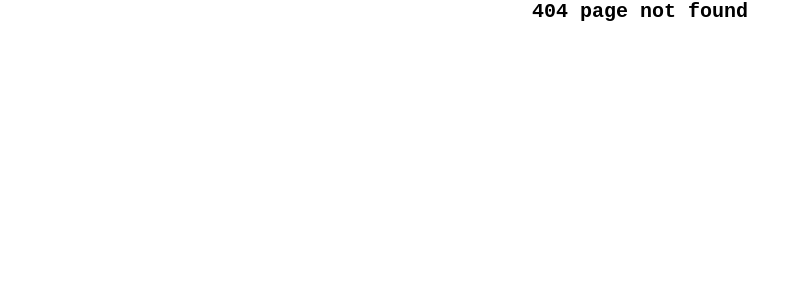
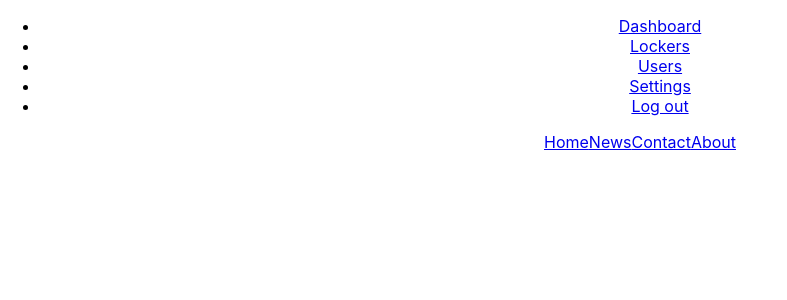
Before and after one commit to b-locker/web, a React (Create React App) app in the folder b-locker-web/: page /dashboard in a window 1280 px wide. Before the commit this address had no page. Shown: the top 300 px of the page, without its empty margins (0-787 px from the left). Built offline with nearby package versions, Linux system fonts and the light colour scheme.

Commit message:
fixed css issue

```diff
--- a/b-locker-web/src/App.tsx
+++ b/b-locker-web/src/App.tsx
@@ -10,6 +10,7 @@ import logo from './logo.svg';
 import './App.scss';
 import OrgLogin from './components/organisation/login/orgLogin';
 import UserUnlock from './components/users/unlock/userUnlock';
+import OrgDashboard from './components/organisation/dashboard/orgDashboard';
 import PageNotFound from './components/general/pageNotFound';
 import TestPage from './components/general/testPage';
 
@@ -23,6 +24,9 @@ const App: React.FC = () => {
           </Route>
           <Route path="/unlock">
             <UserUnlock />
+          </Route>
+          <Route path="/dashboard">
+            <OrgDashboard />
           </Route>
           <Route exact path="/">
             <TestPage />
--- a/b-locker-web/src/components/organisation/dashboard/orgDashboard.tsx
+++ b/b-locker-web/src/components/organisation/dashboard/orgDashboard.tsx
@@ -1,17 +1,15 @@
 import React from 'react';
 import './orgDashboard.scss';
-import orgNavigation from '../navigation/orgNavigation';
+import OrgNavigation from '../navigation/orgNavigation';
+import OrgTopbar from '../topbar/orgTopbar';
 
 
 const orgDashboard: React.FC = () => {
-
     return (
-        <main>
-            <h1>Dashboard</h1>
-            <div className="container">
-
-            </div>
-        </main>
+        <div className="main-div">
+            <OrgNavigation></OrgNavigation>
+            <OrgTopbar></OrgTopbar>
+        </div>
     );
 }
 
--- a/b-locker-web/src/components/organisation/topbar/userTopbar.scss
+++ b/b-locker-web/src/components/organisation/topbar/orgTopbar.scss
@@ -1,3 +1,5 @@
+@import "../../../styles/org-global.scss";
+
 .topbar {
   overflow: hidden;
   background-color: $white;
--- a/b-locker-web/src/components/organisation/topbar/userTopbar.tsx
+++ b/b-locker-web/src/components/organisation/topbar/orgTopbar.tsx
@@ -1,5 +1,5 @@
 import React from 'react';
-import './userHeader.scss';
+import './orgTopbar.scss';
 
 const topbar: React.FC = () => {
 
```
